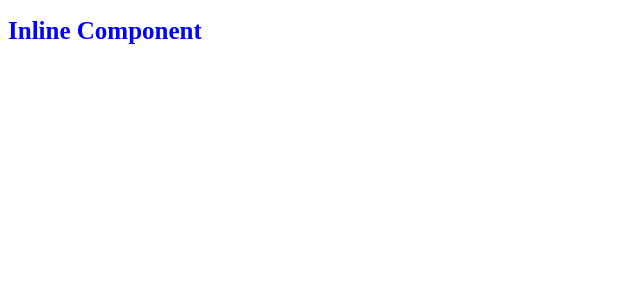
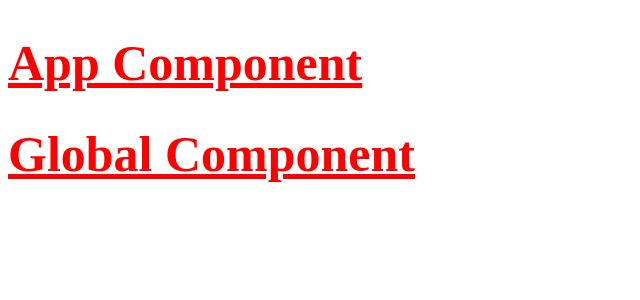
Before and after one commit to rowing0328/react-typescript-zero-to-hero, a React (Vite) app in the folder react/: page / in a window 1280 px wide. Shown: the top 300 px of the page, without its empty margins (0-640 px from the left). Built offline with nearby package versions, Linux system fonts and the light colour scheme.

Commit message:
Feat : 글로벌 스타일

```diff
--- /dev/null
+++ b/react/src/App.css
@@ -0,0 +1,11 @@
+/*h1 {*/
+/*    color: red;*/
+/*    text-decoration: underline;*/
+/*    font-size: 50px;*/
+/*}*/
+
+.title {
+    color: red;
+    text-decoration: underline;
+    font-size: 50px;
+}
--- a/react/src/App.tsx
+++ b/react/src/App.tsx
@@ -1,20 +1,33 @@
-/* 인라인 스타일 방법 */
-import Inline from './component/Inline';
+/* 글로벌 스타일 */
+import './App.css';
+import Global from './component/Global';
 
 export default function App() {
-  const isLoggedIn = false;
-
-  /* 스타일 속성의 color 프로퍼티는 불리언이 올 수 없기 때문에 타입 에러가 발생한다. */
-  // const h1Style = { color: isLoggedIn && 'red', fontSize: '25px' };
-
-  const h1Style = { color: isLoggedIn ? 'red' : 'blue', fontSize: '25px' };
-
   return (
     <>
-      <Inline h1Style={h1Style} />
+      <h1 className={'title'}>App Component</h1>
+      <Global />
     </>
   );
 }
+
+/* 인라인 스타일 방법 */
+// import Inline from './component/Inline';
+//
+// export default function App() {
+//   const isLoggedIn = false;
+//
+//   /* 스타일 속성의 color 프로퍼티는 불리언이 올 수 없기 때문에 타입 에러가 발생한다. */
+//   // const h1Style = { color: isLoggedIn && 'red', fontSize: '25px' };
+//
+//   const h1Style = { color: isLoggedIn ? 'red' : 'blue', fontSize: '25px' };
+//
+//   return (
+//     <>
+//       <Inline h1Style={h1Style} />
+//     </>
+//   );
+// }
 
 /* 레시피 리스트 관리 앱 만들기 */
 // import RecipeList from './component/RecipeList';
--- /dev/null
+++ b/react/src/component/Global.tsx
@@ -0,0 +1,9 @@
+import '../App.css';
+
+export default function Global() {
+  return (
+    <>
+      <h1 className={'title'}>Global Component</h1>
+    </>
+  );
+}
```
